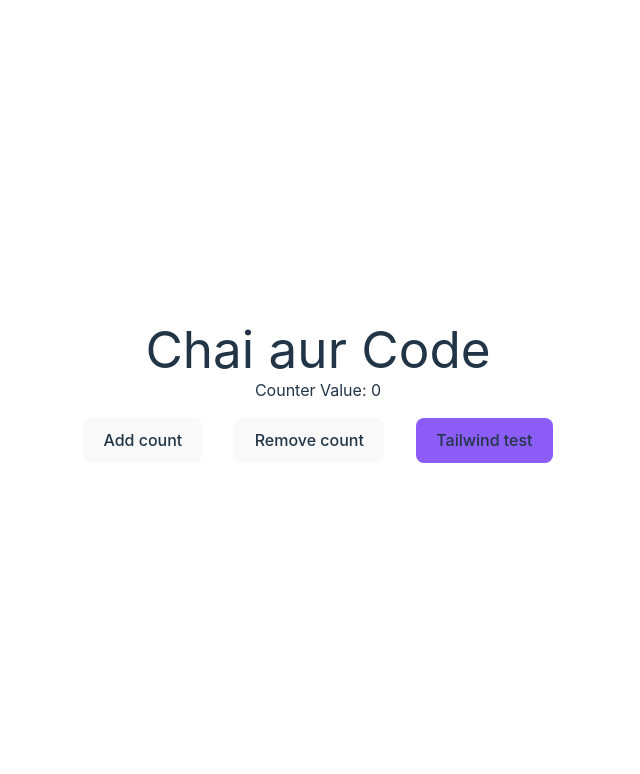
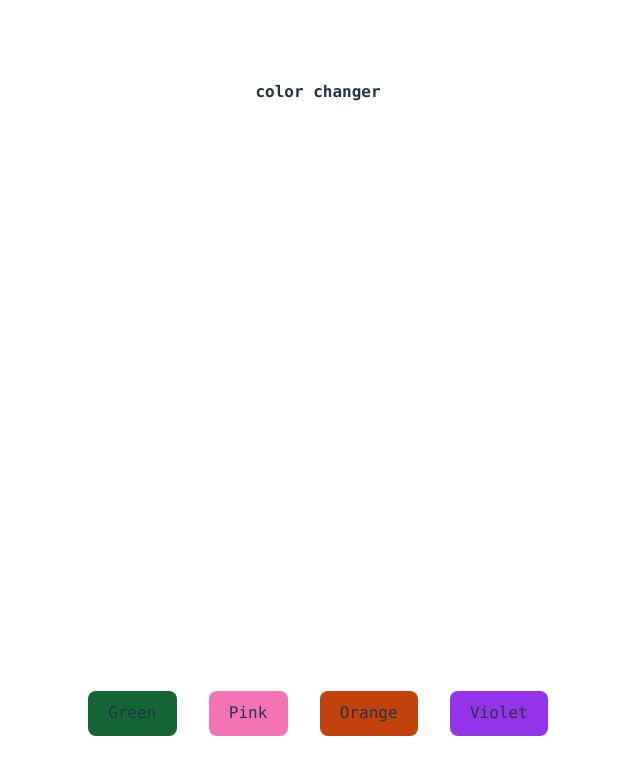
Before and after one commit to harneetsahi/chaiCodeSeries, a React (Vite) app: page / in a window 1280 px wide. Shown: the top 774 px of the page, without its empty margins (322-962 px from the left). Built offline with nearby package versions, Linux system fonts and the light colour scheme.

Commit message:
Background changer

```diff
--- /dev/null
+++ b/src/BgChanger.jsx
@@ -0,0 +1,56 @@
+import { useState } from "react";
+
+export default function BgChanger() {
+  const [color, setColor] = useState("  ");
+
+  /// one way to change color is this: pass a function with a handler and execute it here
+  const changeColor = (color) => {
+    setColor(color);
+  };
+
+  return (
+    <>
+      <div
+        className="w-screen h-screen p-20 font-semibold font-mono"
+        style={{ backgroundColor: color }}
+      >
+        color changer
+        <div className="fixed flex flex-wrap justify-center bottom-12 inset-x-0">
+          <button
+            className="bg-green-800"
+            ///// second way to change color is to call setColor directly here
+            onClick={() => {
+              setColor("green");
+            }}
+          >
+            Green
+          </button>
+          <button
+            className="bg-pink-400"
+            onClick={() => {
+              setColor("pink");
+            }}
+          >
+            Pink
+          </button>
+          <button
+            className="bg-orange-700"
+            onClick={() => {
+              changeColor("orange");
+            }}
+          >
+            Orange
+          </button>
+          <button
+            className="bg-purple-600"
+            onClick={() => {
+              changeColor("purple");
+            }}
+          >
+            Violet
+          </button>
+        </div>
+      </div>
+    </>
+  );
+}
--- a/src/main.jsx
+++ b/src/main.jsx
@@ -3,6 +3,7 @@
 import React from "react";
 import "./index.css";
 import App from "./App.jsx";
+import BgChanger from "./BgChanger.jsx";
 
 // const randomElement = React.createElement(
 //   "a",
@@ -13,7 +14,8 @@
 const rootEl = document.getElementById("root");
 createRoot(rootEl).render(
   <StrictMode>
-    <App />
+    {/* <App /> */}
+    <BgChanger />
     {/*
     {randomElement} */}
   </StrictMode>
```
